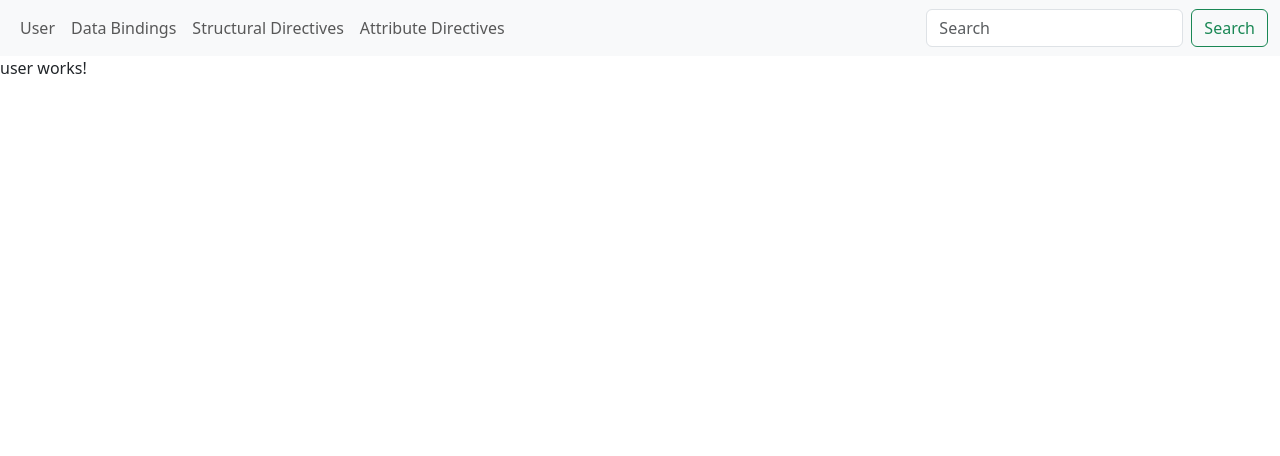
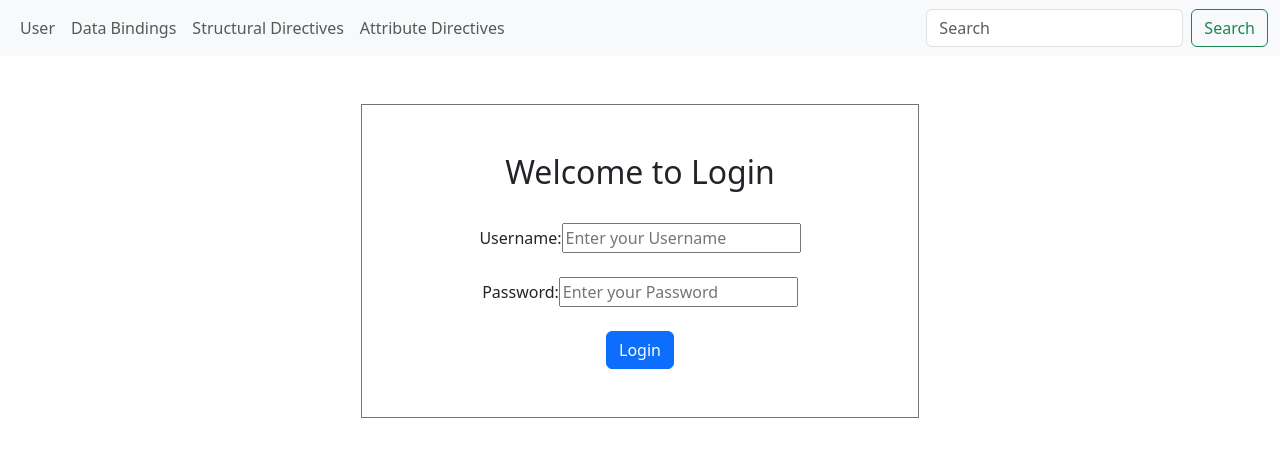
Before and after one commit to sanskar-kaushik/Angular_19, an Angular app: page /user in a window 1280 px wide. Shown: the top 456 px of the page. Built offline with nearby package versions, Linux system fonts and the light colour scheme.

Commit message:
Routing using navigate and navigateByUrl

```diff
--- a/src/app/Components/user/user.component.html
+++ b/src/app/Components/user/user.component.html
@@ -1 +1,21 @@
-<p>user works!</p>
+<div class="container d-flex justify-content-center mt-5" style="height: 100%">
+  <div class="w-50 p-5 border border-secondary text-center">
+    <h2>Welcome to Login</h2>
+    <br />
+    <label for="">Username: </label>
+    <input
+      type="text"
+      name="username"
+      [(ngModel)]="username"
+      placeholder="Enter your Username"
+    /><br /><br />
+    <label for="">Password: </label>
+    <input
+      type="password"
+      name="password"
+      [(ngModel)]="password"
+      placeholder="Enter your Password"
+    /><br /><br />
+    <button class="btn btn-primary" (click)="loginData()">Login</button>
+  </div>
+</div>
--- a/src/app/Components/user/user.component.ts
+++ b/src/app/Components/user/user.component.ts
@@ -1,11 +1,26 @@
 import { Component } from '@angular/core';
+import { FormsModule } from '@angular/forms';
+import { Router } from '@angular/router';
 
 @Component({
   selector: 'app-user',
-  imports: [],
+  imports: [FormsModule],
   templateUrl: './user.component.html',
   styleUrl: './user.component.css'
 })
 export class UserComponent {
-
+  constructor(private router: Router) {}
+  username: string = '';
+  password: string = '';
+  loginData() {
+    if (this.username === 'Data Bindings' && this.password === 'password') {
+      this.router.navigateByUrl('data-binding');
+    } else if (this.username === 'Structural Directives' && this.password === 'password') {
+      this.router.navigate(['structural-directives']);
+    } else if (this.username === 'Attribute Directives' && this.password === 'password') {
+      this.router.navigate(['attribute-directives']);
+    } else {
+      this.router.navigate(['**']);
+    }
+  }
 }
```
